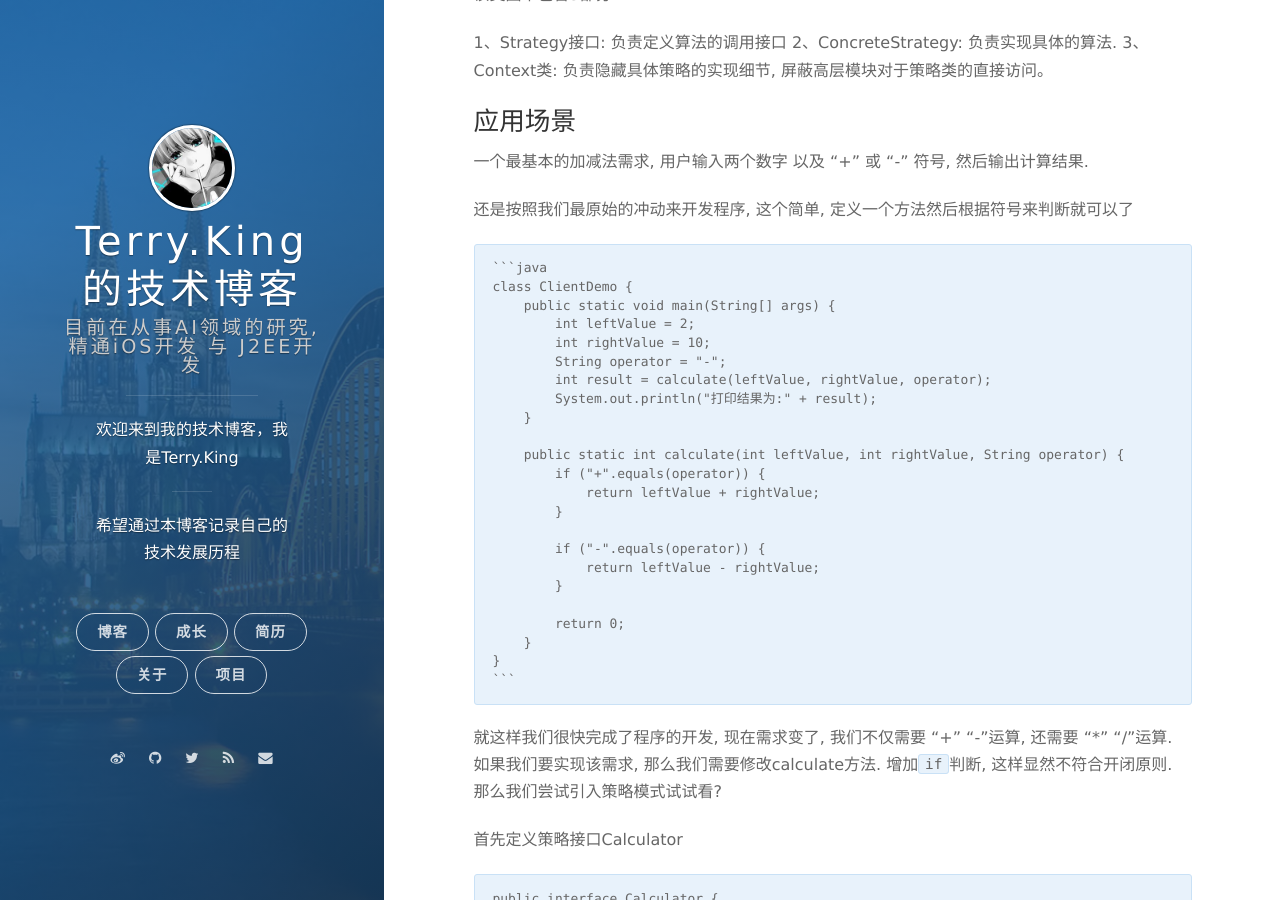
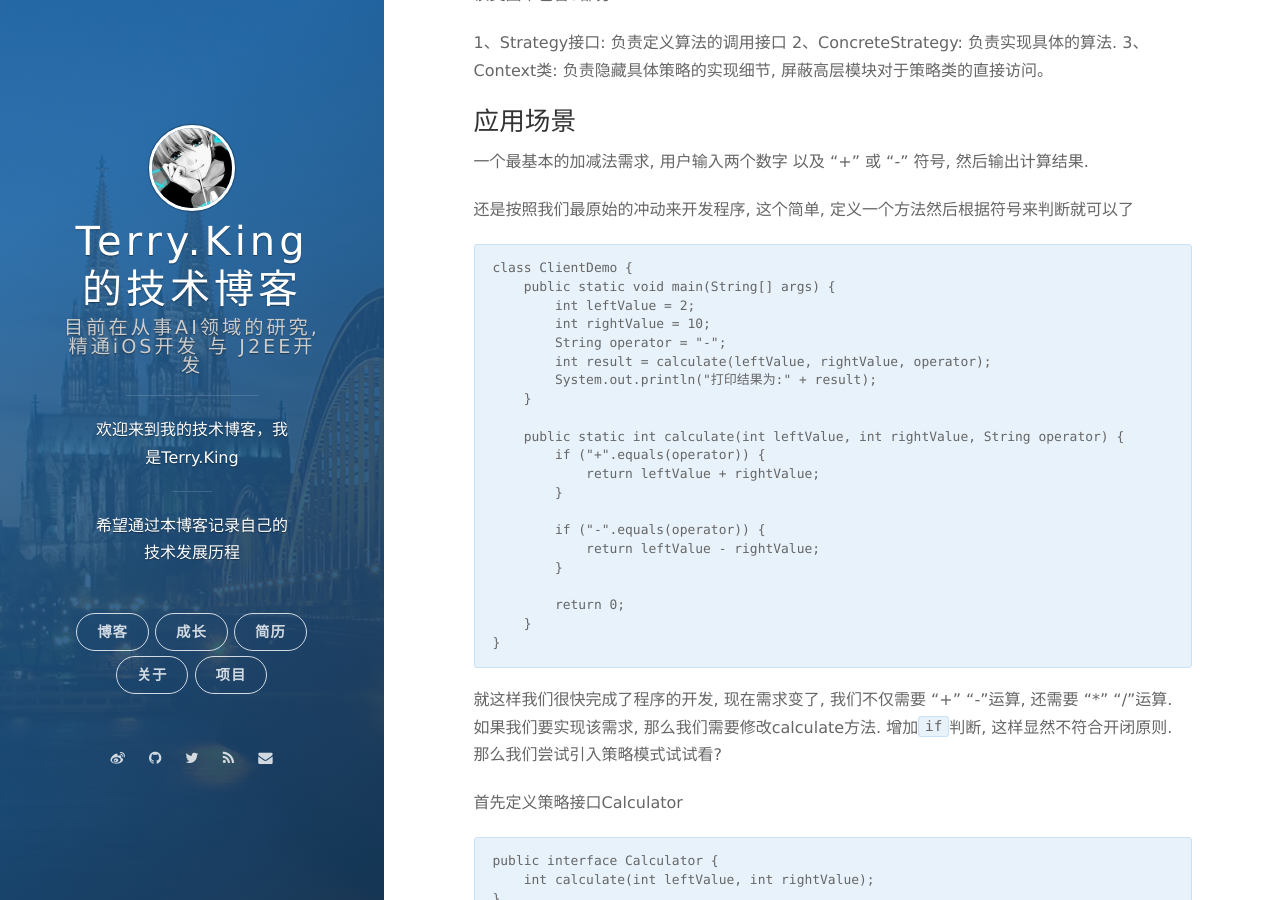
Before and after one commit to terryKing1992/terryKing1992.github.io, a Jekyll site: the page built from _posts/2018-01-04-design-pattern-tutorial-strategy.md, in a window 1280 px wide and 900 px high, scrolled down 546 px. Built offline with Jekyll 4.4.1, drawn with Linux system fonts in a browser that asks for light colours; nearby versions of some CDN libraries; comment, search, counter and statistics services are not loaded; some of the changed text lies outside the part shown.

````diff
--- a/_posts/2018-01-04-design-pattern-tutorial-strategy.md
+++ b/_posts/2018-01-04-design-pattern-tutorial-strategy.md
@@ -25,7 +25,6 @@
 
 还是按照我们最原始的冲动来开发程序, 这个简单, 定义一个方法然后根据符号来判断就可以了
 
-    ```java
     class ClientDemo {
         public static void main(String[] args) {
             int leftValue = 2;
@@ -47,7 +46,6 @@
             return 0;
         }
     }
-    ```
 
 就这样我们很快完成了程序的开发, 现在需求变了, 我们不仅需要 “+” “-”运算, 还需要 “*” “/”运算. 如果我们要实现该需求, 那么我们需要修改calculate方法. 增加```if```判断, 这样显然不符合开闭原则. 那么我们尝试引入策略模式试试看?
 
````
Also changed, not shown: other parts of _posts/2018-01-04-design-pattern-tutorial-strategy.md (+2 -0 lines).
